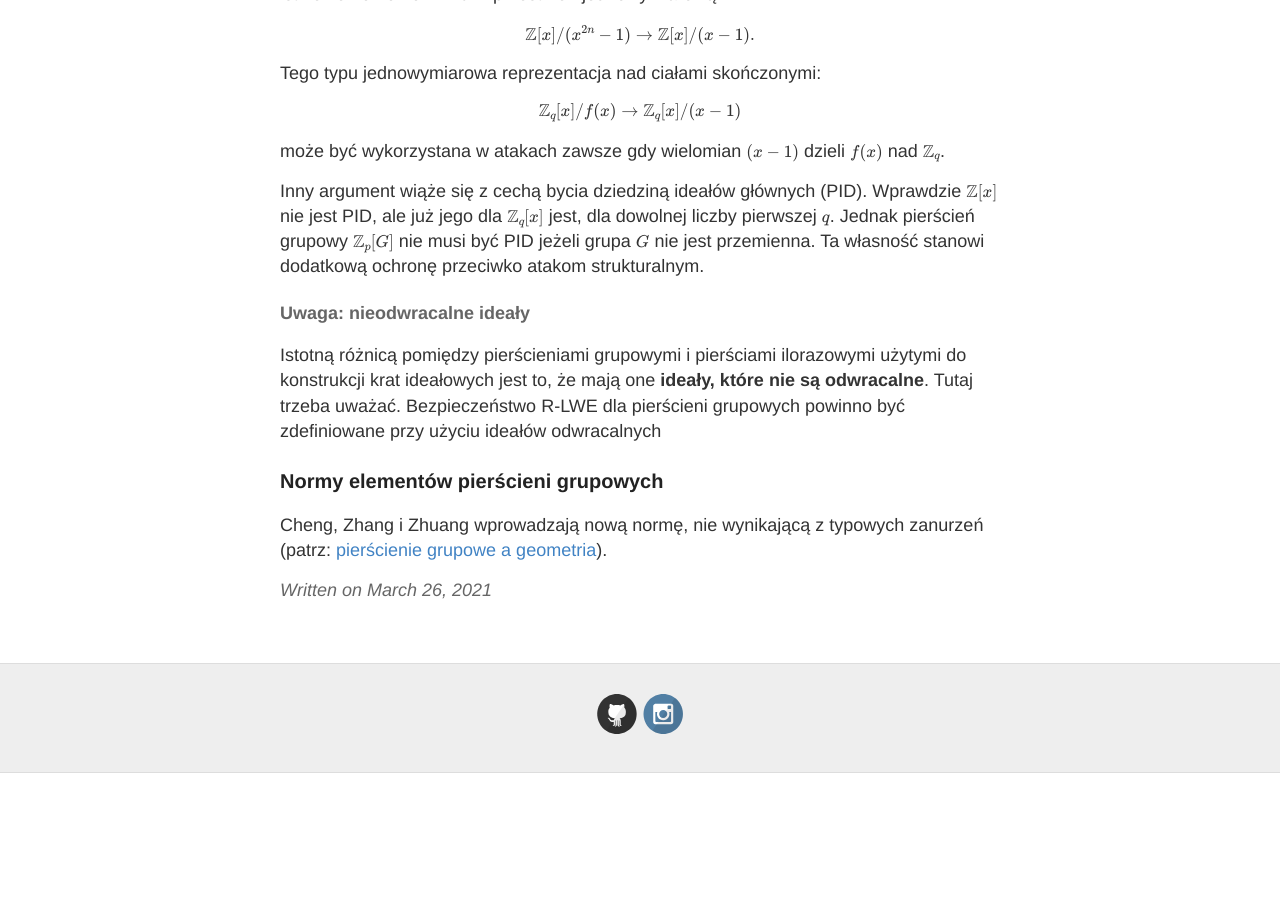
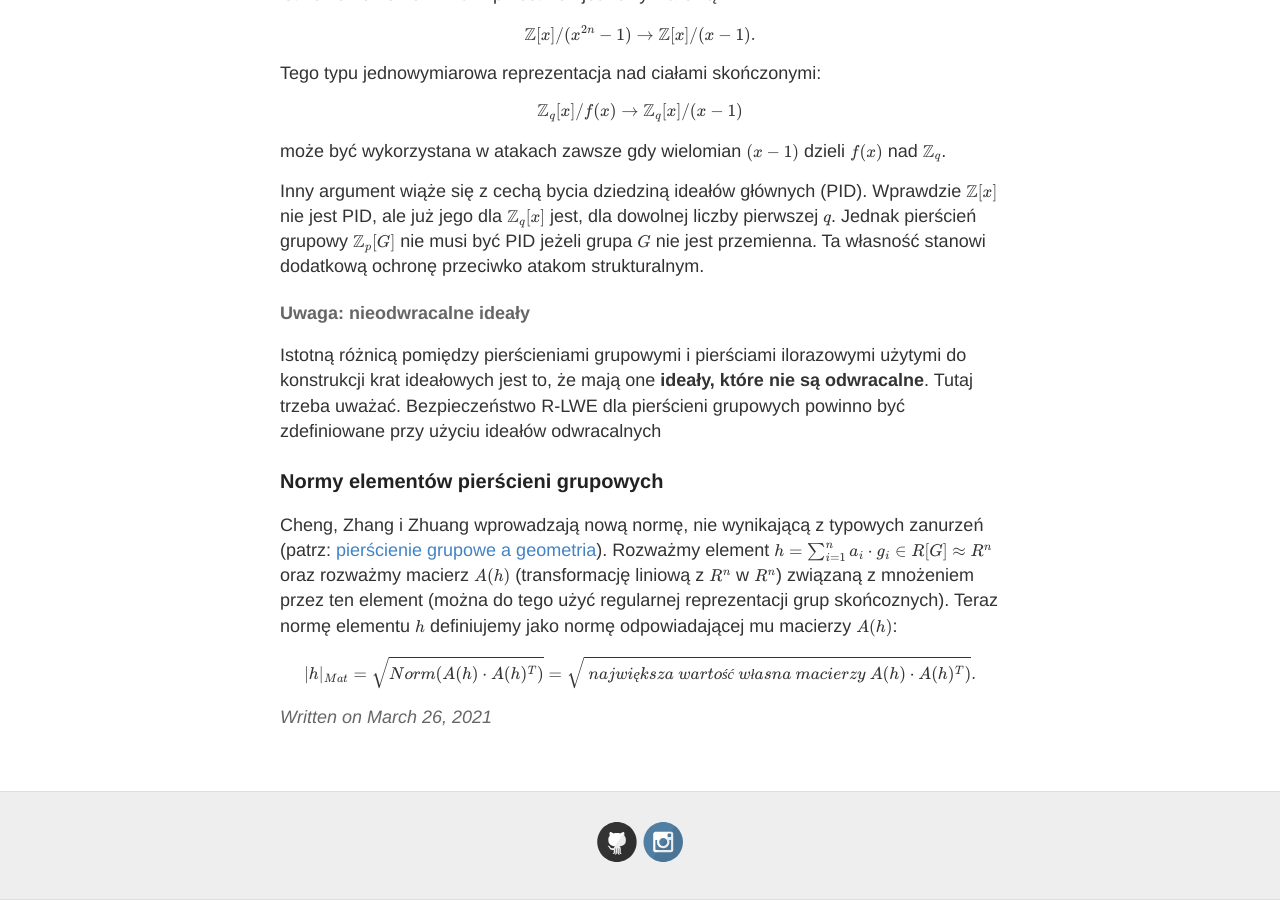
Before and after one commit to keIpie/keIpie.github.io, a Jekyll site: the page built from rg/_posts/2021-3-26-gr_lwe.md, in a window 1280 px wide and 900 px high, scrolled down 852 px. Built offline with Jekyll 4.4.1, drawn with Linux system fonts in a browser that asks for light colours; formulas are drawn with MathJax 3; before the commit the page ends 1625 px from its top, so only the background shows below that.

Commit message:
gr zanurzenia

```diff
--- a/rg/_posts/2021-3-26-gr_lwe.md
+++ b/rg/_posts/2021-3-26-gr_lwe.md
@@ -44,4 +44,9 @@ pierścieni grupowych powinno być zdefiniowane przy użyciu ideałów odwracaln
 ### Normy elementów pierścieni grupowych
 
 Cheng, Zhang i Zhuang wprowadzają nową normę, nie wynikającą z typowych zanurzeń
-(patrz: [pierścienie grupowe a geometria](https://keipie.github.io/rg-zanurzenia/)).
+(patrz: [pierścienie grupowe a geometria](https://keipie.github.io/rg-zanurzenia/)). Rozważmy element
+$h = \sum_{i=1}^n a_i \cdot g_i \in R[G] \approx R^n$ oraz rozważmy macierz $A(h)$ (transformację liniową z $R^n$ w $R^n$)
+związaną z mnożeniem przez ten element (można do tego użyć regularnej reprezentacji grup skońcoznych). Teraz
+normę elementu $h$ definiujemy jako normę odpowiadającej mu macierzy $A(h)$:
+
+$$ |h|_{Mat} = \sqrt{Norm(A(h) \cdot A(h)^T)} = \sqrt{ ~największa~wartość~własna~macierzy~A(h) \cdot A(h)^T)}.$$
```
